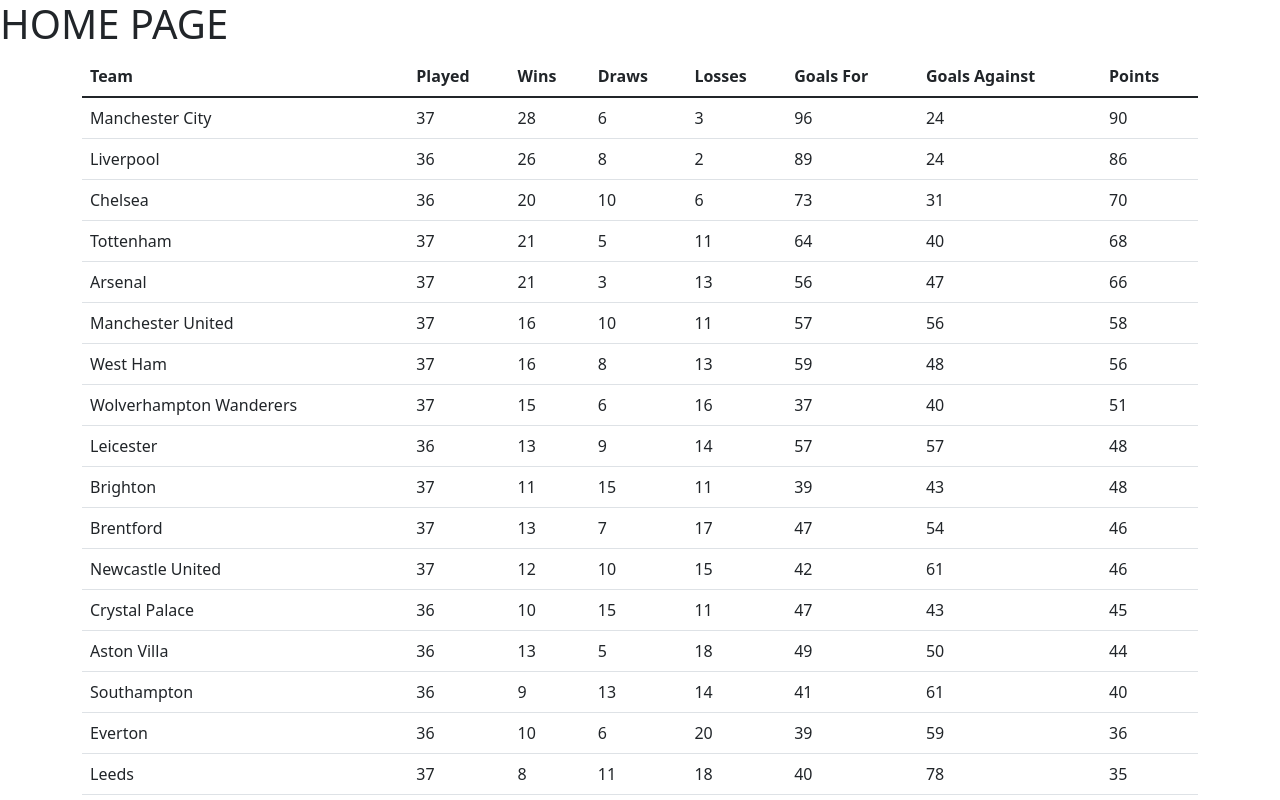
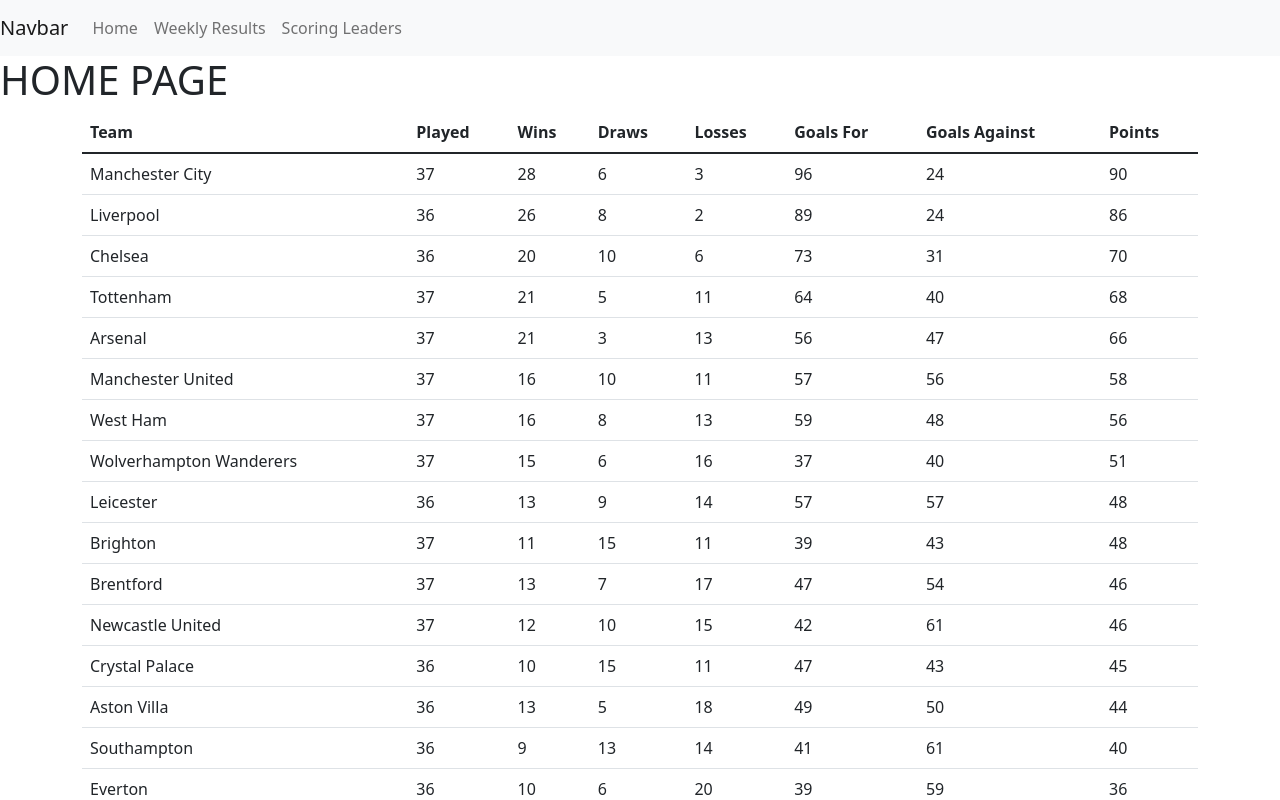
Before and after one commit to millertim83/premier-league, a React (Create React App) app: page / in a window 1280 px wide. Shown: the top 800 px of the page. Built offline with nearby package versions, Linux system fonts and the light colour scheme.

Commit message:
implemented basic NavBar.

```diff
--- a/src/App.js
+++ b/src/App.js
@@ -1,11 +1,13 @@
 import React from "react";
 import "bootstrap/dist/css/bootstrap.min.css"
 import Home from "./Components/home/Home.js";
+import NavBar from "./Components/NavBar";
 
 
 function App() {
   return (
     <div>
+      <NavBar />
       <Home />
     </div>
   );
--- a/src/Components/NavBar.js
+++ b/src/Components/NavBar.js
@@ -3,9 +3,28 @@
 function NavBar() {
     return (
         <div>
-            <nav className="navbar ">
+            <nav className="navbar navbar-expand-lg navbar-light bg-light">
+	            <a className="navbar-brand" href="#">Navbar</a>
+	            <button className="navbar-toggler" type="button" data-toggle="collapse" data-target="#navbarSupportedContent" aria-controls="navbarSupportedContent" aria-expanded="false" aria-label="Toggle navigation">
+    	            <span className="navbar-toggler-icon"></span>
+  	            </button>
 
+                <div className="collapse navbar-collapse" id="navbarSupportedContent">
+                    <ul className="navbar-nav mr-auto">
+                        <li className="nav-item active">
+                            <a className="nav-link" href="#">Home</a>
+                        </li>
+                        <li className="nav-item">
+                            <a className="nav-link" href="#">Weekly Results</a>
+                        </li>
+                        <li className="nav-item">
+                            <a className="nav-link" href="#">Scoring Leaders</a>
+                        </li>
+                    </ul>
+                </div>
             </nav>
         </div>
     )
 }
+
+export default NavBar;
```
